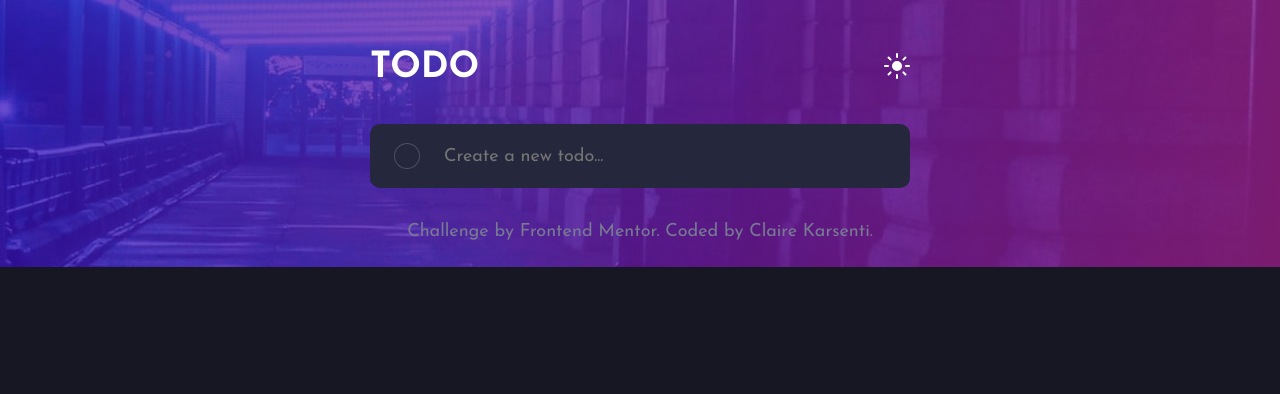
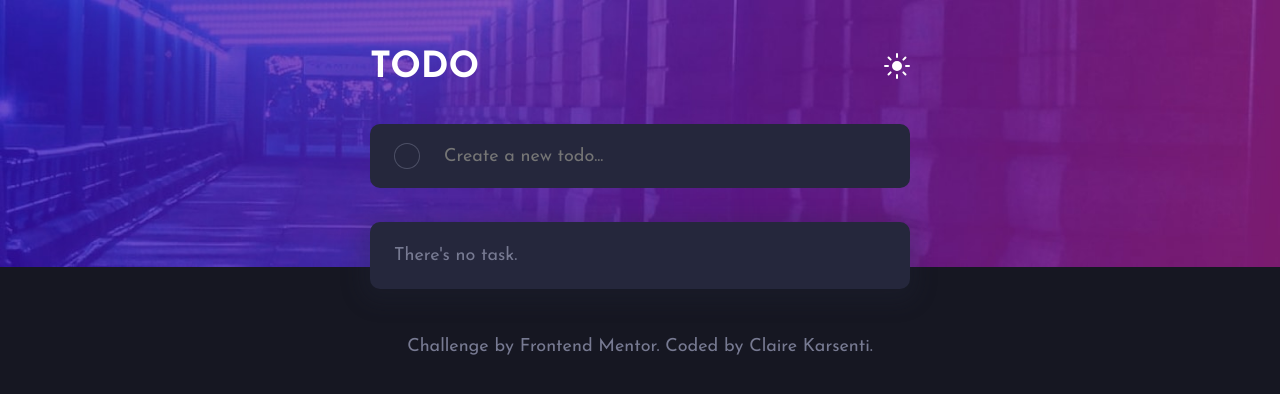
Before and after one commit to ClaireKarsenti/ToDo, a React (Create React App) app: page / in a window 1280 px wide. Shown: the top 394 px of the page. Built offline with nearby package versions, Linux system fonts and the light colour scheme.

Commit message:
Added useContext and useTheme to switch theme

```diff
--- a/src/App.css
+++ b/src/App.css
@@ -92,6 +92,10 @@ h1 {
 .btn:focus {
   outline: none;
 }
+.btn-container img {
+  position: relative;
+  right: -38rem;
+}
 .wrapper.dark .btn {
   color: var(--dark-dark-grayish-blue);
 }
@@ -177,7 +181,6 @@ h1 {
 }
 .todo-list-section .info-text {
   padding: 2.4rem;
-  border-bottom: 0.1rem solid var(--very-light-grayish-blue);
 }
 .todo-list {
   list-style: none;
--- a/src/App.js
+++ b/src/App.js
@@ -1,66 +1,16 @@
-import React, { useState, useEffect } from 'react';
+import React from 'react';
 
-//COMPONENTS
-import TodoList from './components/TodoList';
-import TodoForm from './components/TodoForm';
-import Header from './components/Header';
-import Footer from './components/Footer';
+import TodoContainer from './components/TodoContainer';
 
 import './App.css';
 
+import { DarkModeProvider } from './utils/context/index';
+
 function App() {
-  const [list, setList] = useState([]);
-  const [themeDark, setThemeDark] = useState(true);
-  const [filterStatus, setFilterStatus] = useState('all');
-  const [filteredTodos, setFilteredTodos] = useState(list);
-
-  const removeItem = (id) => {
-    setList(list.filter((item) => item.id !== id));
-  };
-
-  const themeClass = themeDark ? 'dark' : 'light';
-
-  // useEffect(() => {
-  //   let list = localStorage.getItem('list');
-  //   if (list) {
-  //    setList(list)
-  //   }
-  // }, []);
-
-  useEffect(() => {
-    const handleFilter = () => {
-      switch (filterStatus) {
-        case 'active':
-          return setFilteredTodos(list.filter((todo) => !todo.done));
-
-        case 'completed':
-          return setFilteredTodos(list.filter((todo) => todo.done));
-
-        default:
-          return setFilteredTodos(list);
-      }
-    };
-    handleFilter();
-  }, [list, filterStatus]);
-
   return (
-    <div className={`wrapper ${themeClass}`}>
-      <div className="container">
-        <Header themeDark={themeDark} setThemeDark={setThemeDark} />
-        <main>
-          <TodoForm list={list} setList={setList} />
-          <TodoList
-            list={list}
-            setList={setList}
-            removeItem={removeItem}
-            filteredTodos={filteredTodos}
-            filterStatus={filterStatus}
-            setFilterStatus={setFilterStatus}
-          />
-        </main>
-        <Footer />
-      </div>
-    </div>
+    <DarkModeProvider>
+      <TodoContainer />
+    </DarkModeProvider>
   );
 }
 
--- a/src/components/Header.js
+++ b/src/components/Header.js
@@ -1,17 +1,18 @@
-import React from "react";
-import Sun from "../assets/icons/icon-moon.svg";
-import Moon from "../assets/icons/icon-sun.svg";
+import React from 'react';
+import Sun from '../assets/icons/icon-moon.svg';
+import Moon from '../assets/icons/icon-sun.svg';
 
-const Header = ({ themeDark, setThemeDark }) => {
-  const switchThemeIcon = themeDark ? Moon : Sun;
+import { useTheme } from '../utils/hook/index';
 
-  const changeTheme = () => {
-    setThemeDark(!themeDark);
-  };
+const Header = () => {
+  const { darkMode, toggleDarkMode } = useTheme();
+
+  const switchThemeIcon = darkMode ? Moon : Sun;
+
   return (
     <header>
       <h1>TODO</h1>
-      <button className="btn" onClick={changeTheme}>
+      <button className="btn" onClick={() => toggleDarkMode()}>
         <img src={switchThemeIcon} alt="Theme" />
       </button>
     </header>
--- /dev/null
+++ b/src/components/TodoContainer.js
@@ -0,0 +1,67 @@
+import React, { useState, useEffect, useContext } from 'react';
+
+//COMPONENTS
+import TodoList from './TodoList';
+import TodoForm from './TodoForm';
+import Header from './Header';
+import Footer from './Footer';
+
+import { DarkModeContext } from '../utils/context/index';
+
+
+const TodoContainer = () => {
+  const [list, setList] = useState([]);
+  const [filterStatus, setFilterStatus] = useState('all');
+  const [filteredTodos, setFilteredTodos] = useState(list);
+
+  const removeItem = (id) => {
+    setList(list.filter((item) => item.id !== id));
+  };
+
+  const { darkMode } = useContext(DarkModeContext);
+
+  useEffect(() => {
+    const handleFilter = () => {
+      switch (filterStatus) {
+        case 'active':
+          return setFilteredTodos(list.filter((todo) => !todo.done));
+
+        case 'completed':
+          return setFilteredTodos(list.filter((todo) => todo.done));
+
+        default:
+          return setFilteredTodos(list);
+      }
+    };
+    handleFilter();
+  }, [list, filterStatus]);
+
+  // useEffect(() => {
+  //   let list = localStorage.getItem('list');
+  //   if (list) {
+  //    setList(list)
+  //   }
+  // }, []);
+
+  return (
+    <div className={darkMode ? 'wrapper dark' : 'wrapper light'}>
+      <div className="container">
+        <Header />
+        <main>
+          <TodoForm list={list} setList={setList} />
+          <TodoList
+            list={list}
+            setList={setList}
+            removeItem={removeItem}
+            filteredTodos={filteredTodos}
+            filterStatus={filterStatus}
+            setFilterStatus={setFilterStatus}
+          />
+        </main>
+        <Footer />
+      </div>
+    </div>
+  );
+};;
+
+export default TodoContainer;
--- a/src/components/TodoItems.js
+++ b/src/components/TodoItems.js
@@ -6,17 +6,17 @@ import CheckIcon from '../assets/icons/icon-check.svg';
 const TodoItems = ({ tasks, removeItem, list, setList }) => {
   const checked = (id) => {
     const updatedTodos = [...tasks];
-    updatedTodos.find(item => {
-       if (item.id === id) {
-        item.completed = !item.completed
+    updatedTodos.find((item) => {
+      if (item.id === id) {
+        item.completed = !item.completed;
       }
-    })
+    });
     setList(updatedTodos);
     localStorage.setItem('list', JSON.stringify(updatedTodos));
   };
 
   return (
-    <section className="todo-list-section">
+    <section>
       {tasks?.map((item, index) => {
         const { id, title, completed } = item;
         return (
@@ -29,8 +29,9 @@ const TodoItems = ({ tasks, removeItem, list, setList }) => {
                 </span>
               </div>
               {title}
+
+              {/* Delete button */}
               <div className="btn-container">
-                {/* Delete button */}
                 <button
                   type="button"
                   className="btn"
--- a/src/components/TodoList.js
+++ b/src/components/TodoList.js
@@ -11,15 +11,20 @@ const TodoList = ({
 }) => {
   //To delete all the completed tasks
   const clearCompleted = () => {
-    // setList(list.filter((items) => !items.done));
-    setList([]);
+    setList(list.filter((todo) => !todo.completed));
+    setFilterStatus('all');
   };
+
+  const noTodoText = filterStatus === 'completed' ? 'closed task' : 'task';
 
   return (
     <>
+      <div className='todo-list-section'>
         {/* The todo list */}
-      {list.length > 0 && (
-        <div>
+        {list.length < 1 ? (
+          <p className="info-text">There's no {noTodoText}.</p>
+        ) : (
+          <ul >
             <TodoItems tasks={list} setList={setList} removeItem={removeItem} />
 
             <div className="todo-footer">
@@ -30,21 +35,31 @@ const TodoList = ({
                   <div>{list.length} items left</div>
                 )}
               </span>
-            <div className="control-btn">
+              <div className="control-btn group filter-control-for-desktop">
                 <TodoFilterButton
                   filterStatus={filterStatus}
                   setFilterStatus={setFilterStatus}
                 />
               </div>
-            <div>
+
+              <div className="control-btn">
                 {/* Clear button appears only when there is item in the list */}
-              <button className="btn" onClick={clearCompleted}>
-                clear completed
-              </button>
+                <button className='btn' onClick={clearCompleted}>clear completed</button>
               </div>
             </div>
+          </ul>
+        )}
       </div>
-      )}
+
+      {/* For Mobile
+      <section className="filter-control-for-mobile">
+        <div className="control-btn group">
+          <TodoFilterButton
+            filterStatus={filterStatus}
+            setFilterStatus={setFilterStatus}
+          />
+        </div>
+      </section>*/}
     </>
   );
 };
--- /dev/null
+++ b/src/utils/context/index.jsx
@@ -0,0 +1,32 @@
+import React, { useEffect, useState, createContext } from 'react';
+
+export const defaultState = {
+  darkMode: true,
+  toggleDarkMode: () => {},
+};
+
+export const DarkModeContext = createContext(defaultState);
+
+export const DarkModeProvider = ({ children }) => {
+  const [darkMode, setDarkMode] = useState(true);
+
+  const toggleDarkMode = () => {
+    // localStorage.setItem('darkMode', JSON.stringify(darkMode));
+    setDarkMode(!darkMode);
+
+  };
+
+  // useEffect(() => {
+  //   const localStorageDark = JSON.parse(localStorage.getItem('darkMode'));
+  //   if (localStorageDark) {
+  //     setDarkMode(localStorageDark);
+  //   }
+  // }, []);
+
+  return (
+    <DarkModeContext.Provider value={{ darkMode, toggleDarkMode }}>
+        {children}
+
+    </DarkModeContext.Provider>
+  );
+};
--- /dev/null
+++ b/src/utils/hook/index.js
@@ -0,0 +1,7 @@
+import { useContext } from 'react';
+import { DarkModeContext } from '../context';
+
+export function useTheme() {
+  const { toggleDarkMode, darkMode } = useContext(DarkModeContext); //Allows you to retrieve the toggleTheme and theme action from the context.js file
+  return { darkMode, toggleDarkMode };
+}
```
Lines whose indentation alone changed are shown as unchanged.
